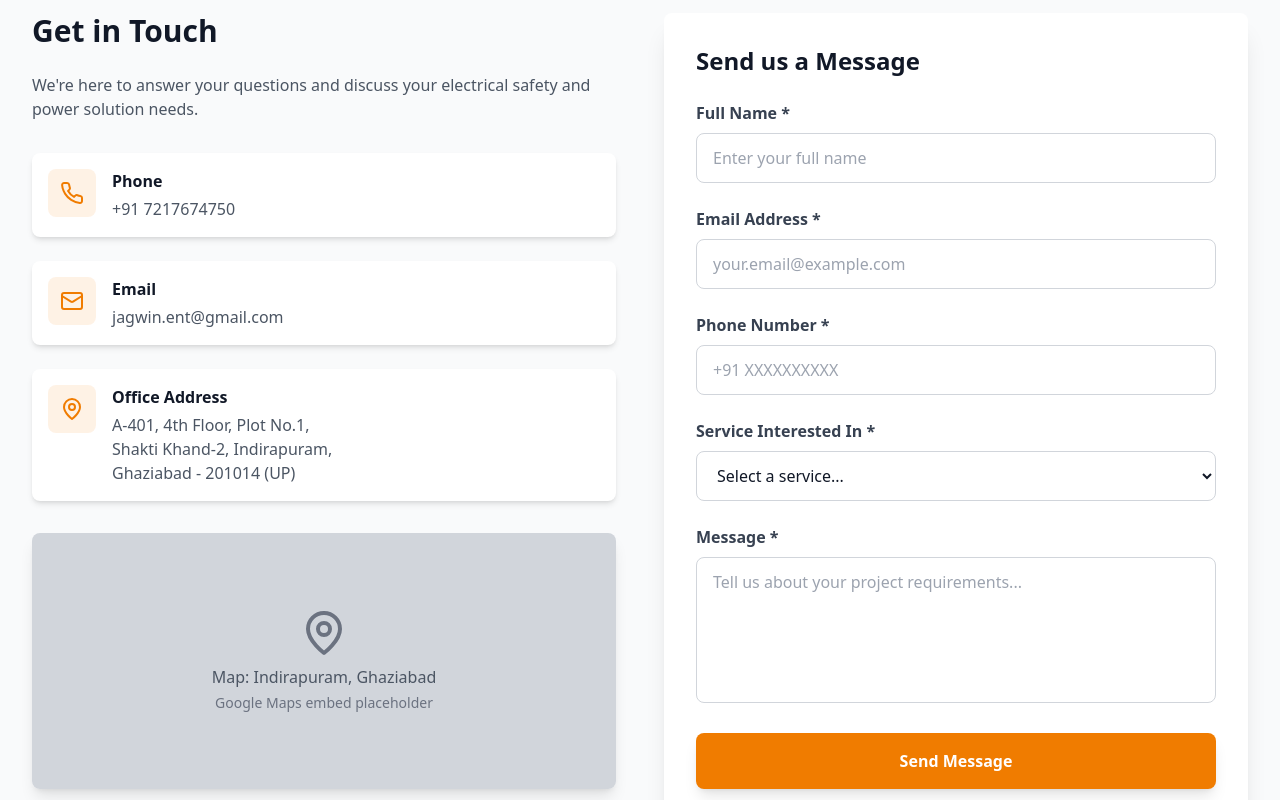
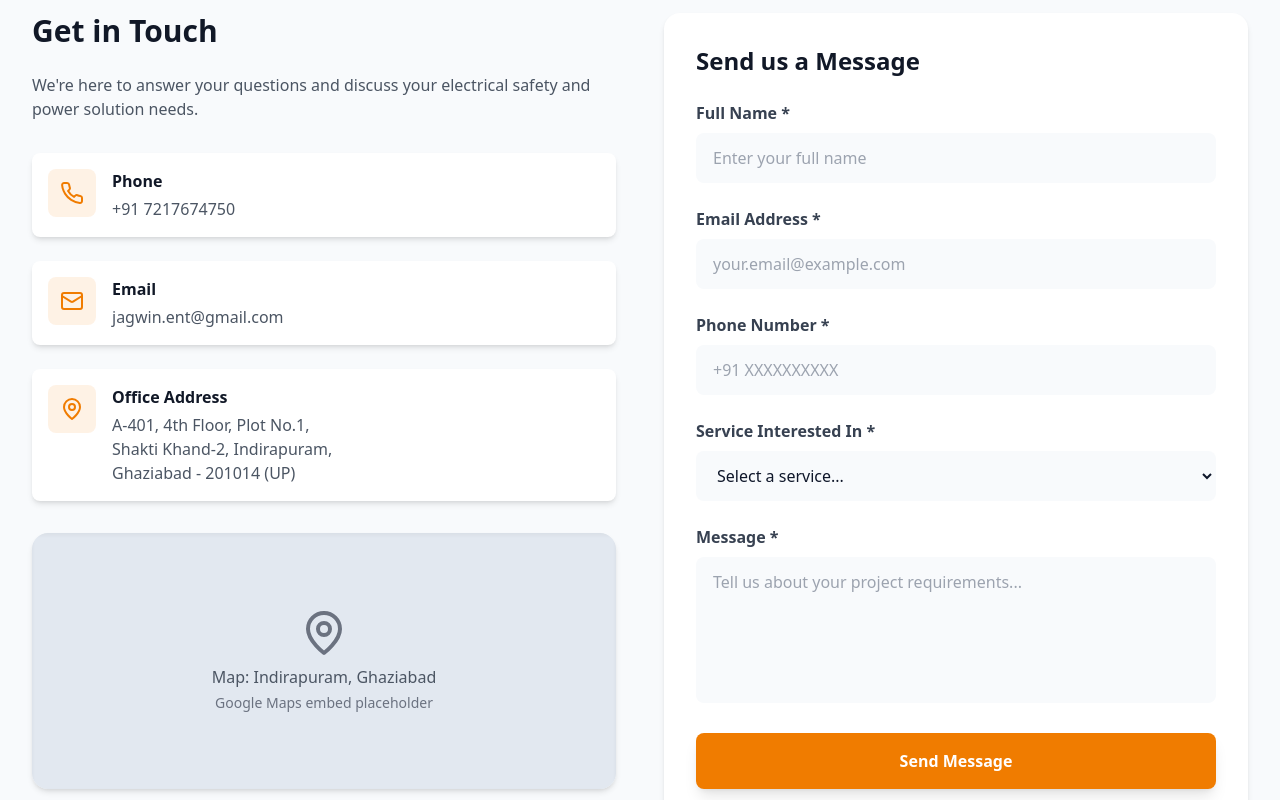
Before and after one commit to atinsharma24/jagwin-site, a Next.js app: page /contact in a window 1280 px wide. Shown: the part 320-1120 px from the top of the page. Built offline with nearby package versions, Linux system fonts and the light colour scheme.

Commit message:
Apply Premium Industrial Polish: glassmorphism navbar, gradient hero, soft backgrounds, refined form inputs

```diff
--- a/app/about/page.tsx
+++ b/app/about/page.tsx
@@ -23,7 +23,7 @@ export default function AboutPage() {
   ];
 
   return (
-    <div className="pt-20 min-h-screen bg-gray-50 dark:bg-gray-900">
+    <div className="pt-20 min-h-screen bg-slate-50 dark:bg-gray-900">
       {/* Page Header */}
       <section className="bg-white dark:bg-dark-bg border-b border-gray-200 dark:border-gray-800 py-16">
         <div className="max-w-7xl mx-auto px-4 sm:px-6 lg:px-8 text-center">
--- a/app/contact/page.tsx
+++ b/app/contact/page.tsx
@@ -41,7 +41,7 @@ export default function ContactPage() {
   };
 
   return (
-    <div className="pt-20 min-h-screen bg-gray-50 dark:bg-gray-900">
+    <div className="pt-20 min-h-screen bg-slate-50 dark:bg-gray-900">
       {/* Page Header */}
       <section className="bg-white dark:bg-dark-bg border-b border-gray-200 dark:border-gray-800 py-12">
         <div className="max-w-7xl mx-auto px-4 sm:px-6 lg:px-8 text-center">
@@ -128,8 +128,8 @@ export default function ContactPage() {
             </div>
 
             {/* Map Placeholder */}
-            <div className="rounded-lg overflow-hidden shadow-lg">
-              <div className="w-full h-64 bg-gray-300 dark:bg-gray-700 flex items-center justify-center">
+            <div className="rounded-2xl overflow-hidden shadow-md">
+              <div className="w-full h-64 bg-slate-200 dark:bg-gray-700 shadow-inner flex items-center justify-center">
                 <div className="text-center">
                   <MapPin className="w-12 h-12 text-gray-500 dark:text-gray-400 mx-auto mb-2" />
                   <p className="font-body text-gray-600 dark:text-gray-300">
@@ -145,7 +145,7 @@ export default function ContactPage() {
 
           {/* Right Column - Inquiry Form */}
           <div>
-            <div className="bg-white dark:bg-gray-800 rounded-lg shadow-xl p-8">
+            <div className="bg-white dark:bg-gray-800 rounded-2xl shadow-md p-8">
               <h2 className="font-heading font-bold text-2xl text-gray-900 dark:text-white mb-6">
                 Send us a Message
               </h2>
@@ -166,7 +166,7 @@ export default function ContactPage() {
                     required
                     value={formData.name}
                     onChange={handleChange}
-                    className="w-full px-4 py-3 border border-gray-300 dark:border-gray-600 rounded-lg focus:ring-2 focus:ring-primary focus:border-transparent bg-white dark:bg-gray-700 text-gray-900 dark:text-white font-body transition-all"
+                    className="w-full px-4 py-3 border border-transparent rounded-lg focus:ring-2 focus:ring-primary focus:border-transparent bg-slate-50 focus:bg-white dark:bg-gray-700 text-slate-900 dark:text-white font-body transition-all"
                     placeholder="Enter your full name"
                   />
                 </div>
@@ -186,7 +186,7 @@ export default function ContactPage() {
                     required
                     value={formData.email}
                     onChange={handleChange}
-                    className="w-full px-4 py-3 border border-gray-300 dark:border-gray-600 rounded-lg focus:ring-2 focus:ring-primary focus:border-transparent bg-white dark:bg-gray-700 text-gray-900 dark:text-white font-body transition-all"
+                    className="w-full px-4 py-3 border border-transparent rounded-lg focus:ring-2 focus:ring-primary focus:border-transparent bg-slate-50 focus:bg-white dark:bg-gray-700 text-slate-900 dark:text-white font-body transition-all"
                     placeholder="your.email@example.com"
                   />
                 </div>
@@ -206,7 +206,7 @@ export default function ContactPage() {
                     required
                     value={formData.phone}
                     onChange={handleChange}
-                    className="w-full px-4 py-3 border border-gray-300 dark:border-gray-600 rounded-lg focus:ring-2 focus:ring-primary focus:border-transparent bg-white dark:bg-gray-700 text-gray-900 dark:text-white font-body transition-all"
+                    className="w-full px-4 py-3 border border-transparent rounded-lg focus:ring-2 focus:ring-primary focus:border-transparent bg-slate-50 focus:bg-white dark:bg-gray-700 text-slate-900 dark:text-white font-body transition-all"
                     placeholder="+91 XXXXXXXXXX"
                   />
                 </div>
@@ -225,7 +225,7 @@ export default function ContactPage() {
                     required
                     value={formData.service}
                     onChange={handleChange}
-                    className="w-full px-4 py-3 border border-gray-300 dark:border-gray-600 rounded-lg focus:ring-2 focus:ring-primary focus:border-transparent bg-white dark:bg-gray-700 text-gray-900 dark:text-white font-body transition-all"
+                    className="w-full px-4 py-3 border border-transparent rounded-lg focus:ring-2 focus:ring-primary focus:border-transparent bg-slate-50 focus:bg-white dark:bg-gray-700 text-slate-900 dark:text-white font-body transition-all"
                   >
                     <option value="">Select a service...</option>
                     {services.map((service) => (
@@ -251,7 +251,7 @@ export default function ContactPage() {
                     value={formData.message}
                     onChange={handleChange}
                     rows={5}
-                    className="w-full px-4 py-3 border border-gray-300 dark:border-gray-600 rounded-lg focus:ring-2 focus:ring-primary focus:border-transparent bg-white dark:bg-gray-700 text-gray-900 dark:text-white font-body transition-all resize-none"
+                    className="w-full px-4 py-3 border border-transparent rounded-lg focus:ring-2 focus:ring-primary focus:border-transparent bg-slate-50 focus:bg-white dark:bg-gray-700 text-slate-900 dark:text-white font-body transition-all resize-none"
                     placeholder="Tell us about your project requirements..."
                   />
                 </div>
--- a/app/globals.css
+++ b/app/globals.css
@@ -10,7 +10,7 @@
   }
 
   body {
-    @apply font-body bg-white dark:bg-dark-bg text-gray-900 dark:text-white transition-colors;
+    @apply font-body bg-slate-50 dark:bg-dark-bg text-gray-900 dark:text-white transition-colors;
   }
 
   h1, h2, h3, h4, h5, h6 {
--- a/app/page.tsx
+++ b/app/page.tsx
@@ -16,7 +16,7 @@ export default function Home() {
             priority
             quality={90}
           />
-          <div className="absolute inset-0 bg-black/70"></div>
+          <div className="absolute inset-0 bg-gradient-to-r from-black/90 via-black/70 to-black/40"></div>
         </div>
 
         {/* Hero Content */}
--- a/app/services/page.tsx
+++ b/app/services/page.tsx
@@ -55,7 +55,7 @@ export default function ServicesPage() {
   ];
 
   return (
-    <div className="pt-20 min-h-screen bg-gray-50 dark:bg-gray-900">
+    <div className="pt-20 min-h-screen bg-slate-50 dark:bg-gray-900">
       {/* Page Header */}
       <section className="bg-white dark:bg-dark-bg border-b border-gray-200 dark:border-gray-800 py-12">
         <div className="max-w-7xl mx-auto px-4 sm:px-6 lg:px-8 text-center">
@@ -75,7 +75,7 @@ export default function ServicesPage() {
           {services.map((service) => (
             <div
               key={service.id}
-              className="group bg-white dark:bg-gray-800 rounded-lg overflow-hidden shadow-lg hover:shadow-2xl transition-all duration-300 hover:scale-105"
+              className="group bg-white dark:bg-gray-800 border border-slate-100 dark:border-gray-700 rounded-xl overflow-hidden shadow-sm hover:shadow-xl transition-all duration-300 hover:scale-105"
             >
               {/* Image Area */}
               <div className="relative aspect-[4/3] overflow-hidden">
--- a/components/Navbar.tsx
+++ b/components/Navbar.tsx
@@ -50,8 +50,8 @@ export default function Navbar() {
     <nav
       className={`fixed top-0 left-0 right-0 z-50 transition-all duration-300 ${
         scrolled
-          ? "bg-white/95 dark:bg-dark-bg/95 backdrop-blur-md shadow-lg"
-          : "bg-white dark:bg-dark-bg"
+          ? "bg-white/90 dark:bg-dark-bg/90 backdrop-blur-md shadow-lg border-b border-slate-200 dark:border-gray-700"
+          : "bg-white/90 dark:bg-dark-bg/90 backdrop-blur-md border-b border-slate-200 dark:border-gray-700"
       }`}
     >
       <div className="max-w-7xl mx-auto px-4 sm:px-6 lg:px-8">
```
